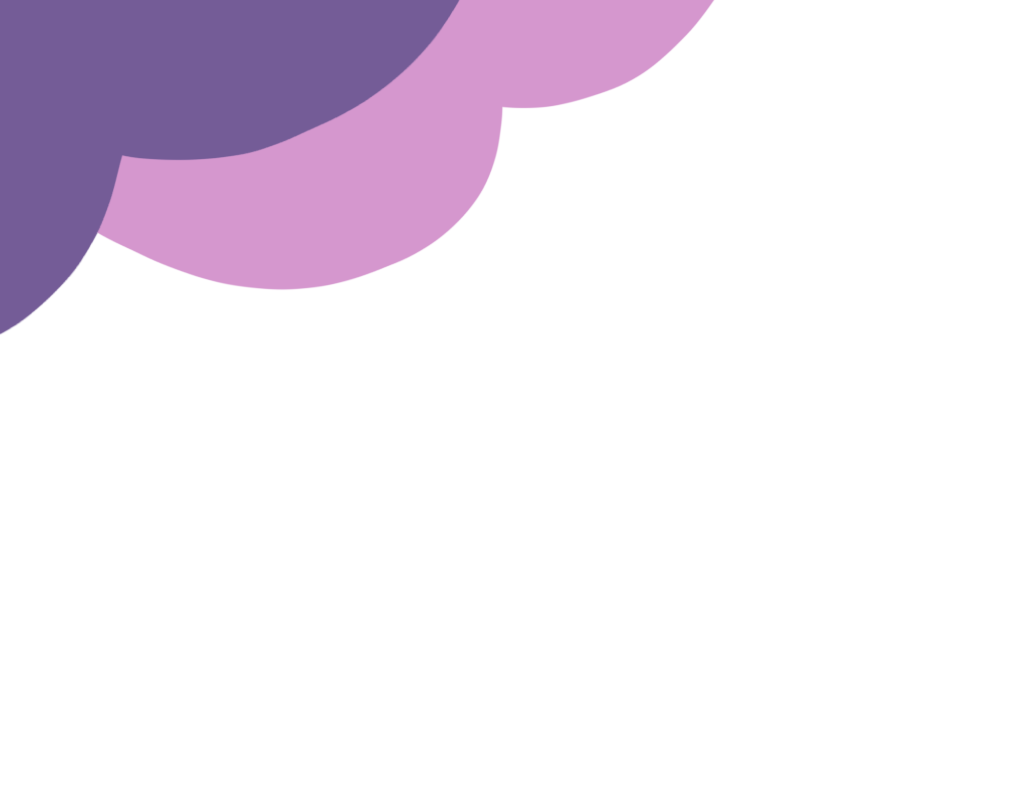
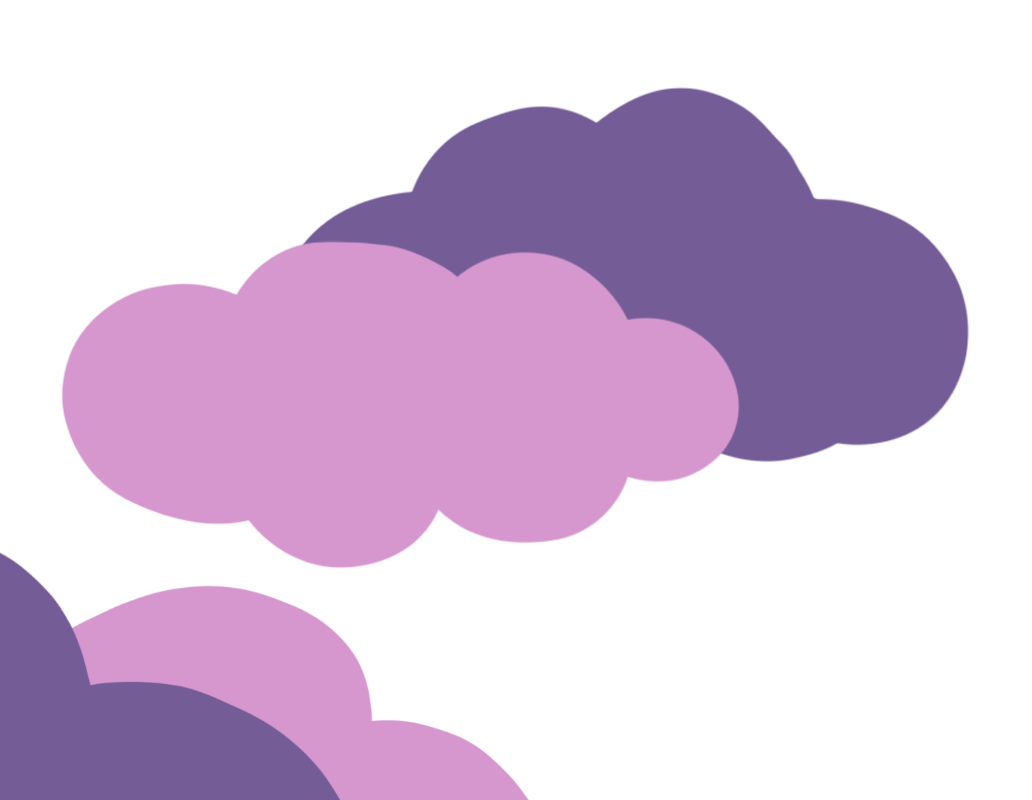
Before and after one commit to inuse918/DakkuTest, a website: page forum.html in a window 1280 px wide. Shown: the whole page, without its empty margins (0-1032 px from the left). Drawn offline with nearby package versions, Linux system fonts and the light colour scheme.

Commit message:
구름2 위치조정, 파일 이름 변경

```diff
--- /dev/null
+++ b/css/forum.css
@@ -0,0 +1,13 @@
+.img-responsive{
+    max-width: 100%;
+}
+
+#cloud2{
+    -webkit-transform: scaleY(-1);
+    transform: scaleY(-1);
+    width: 45%;
+}
+
+div #cloud1{
+    right: 0;
+}
--- a/newMain.html
+++ b/forum.html
@@ -3,12 +3,20 @@
 <head>
     <meta charset="UTF-8">
     <meta name="viewport" content="width=device-width, initial-scale=1.0">
+    <meta http-equiv="X-UA-Compatible" content="IE=edge">
     <link rel="stylesheet" href="https://stackpath.bootstrapcdn.com/bootstrap/4.5.0/css/bootstrap.min.css" integrity="sha384-9aIt2nRpC12Uk9gS9baDl411NQApFmC26EwAOH8WgZl5MYYxFfc+NcPb1dKGj7Sk" crossorigin="anonymous">
-    <link rel="stylesheet" href="css/bootstrap.css">
+    <link rel="stylesheet" href="css/forum.css">
     <title>Main</title>
 </head>
 <body>
-    <img src="img/구름2.png" id="cloud2" class="img-responsive fade-in-right">
+    <div class="fixed-bottom">
+        <img class="img-responsive" id="cloud2" src="img/구름2.png" alt="구름 2 이미지">
+    </div>
+    <div >
+        <img class="img-responsive" id="cloud1" src="img/구름1.png" alt="구름 1 이미지">
+    </div>
+
+
 
     <script src="https://code.jquery.com/jquery-3.5.1.slim.min.js" integrity="sha384-DfXdz2htPH0lsSSs5nCTpuj/zy4C+OGpamoFVy38MVBnE+IbbVYUew+OrCXaRkfj" crossorigin="anonymous"></script>
     <script src="https://cdn.jsdelivr.net/npm/popper.js@1.16.0/dist/umd/popper.min.js" integrity="sha384-Q6E9RHvbIyZFJoft+2mJbHaEWldlvI9IOYy5n3zV9zzTtmI3UksdQRVvoxMfooAo" crossorigin="anonymous"></script>
```
Also changed, not shown: css/newMain.css (added).
